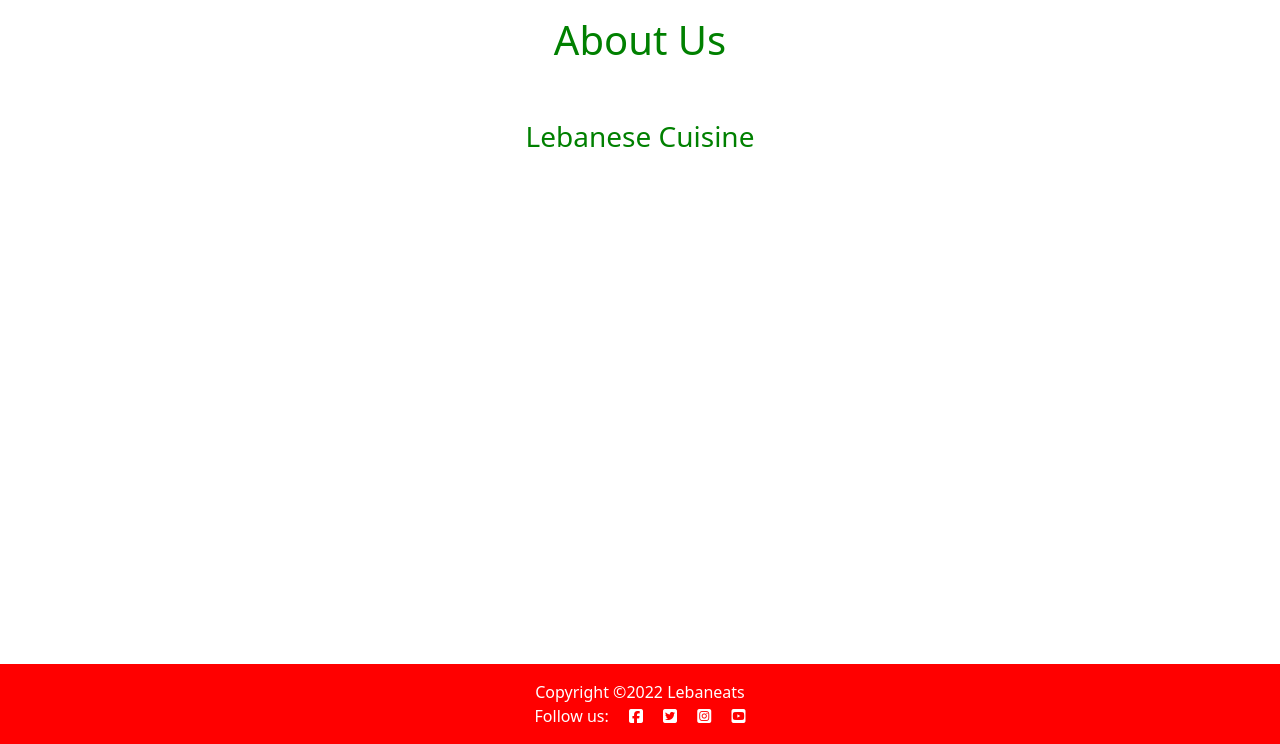
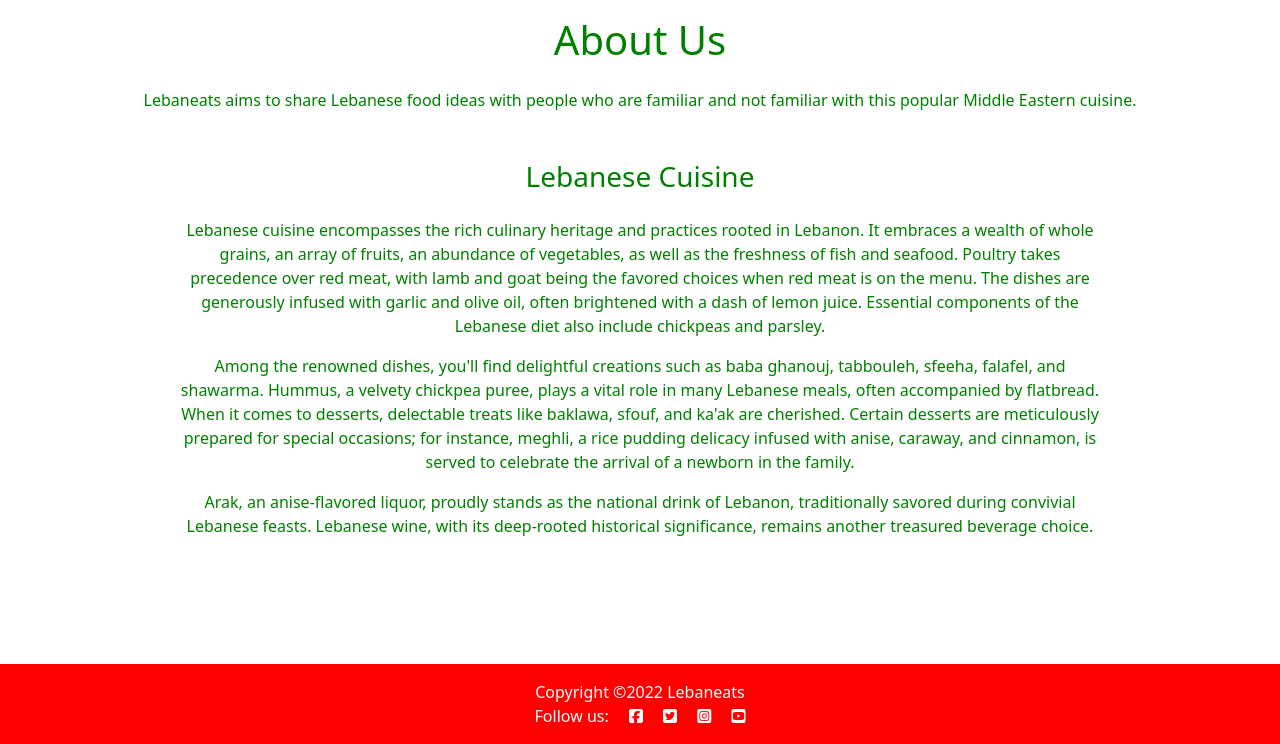
Before and after one commit to Mushbt/lebaneats-pp4, a Django app: page /about_us/ in a window 1280 px wide. Shown: the part 56-800 px from the top of the page. Run offline with Django 3.2, Linux system fonts and the light colour scheme; some libraries are stand-ins or nearby versions.

Commit message:
Add further content and styling to about us html file

```diff
--- a/templates/about_us.html
+++ b/templates/about_us.html
@@ -7,11 +7,28 @@
     <div class="row">
         <div class="col-12 mx-auto mt-3">
             <h1 class="text-center-mt-3 mb-4" style="color: green;">About Us</h1>
-            <p></p>
+            <p style="color: green;">Lebaneats aims to share Lebanese food ideas with people who are familiar and not
+                familiar with this popular Middle Eastern cuisine.</p>
         </div>
         <div class="col-10 mx-auto mt-3 mb-5">
             <h3 class="text-center mt-3 mb-4" style="color: green;">Lebanese Cuisine</h3>
-            <p></p>
+            <p style="color: green;">Lebanese cuisine encompasses the rich culinary heritage and practices rooted in Lebanon. It embraces a
+                wealth of whole grains, an array of fruits, an abundance of vegetables, as well as the freshness of fish
+                and seafood. Poultry takes precedence over red meat, with lamb and goat being the favored choices when
+                red meat is on the menu. The dishes are generously infused with garlic and olive oil, often brightened
+                with a dash of lemon juice. Essential components of the Lebanese diet also include chickpeas and
+                parsley.</p>
+
+            <p style="color: green;">Among the renowned dishes, you'll find delightful creations such as baba ghanouj, tabbouleh, sfeeha,
+                falafel, and shawarma. Hummus, a velvety chickpea puree, plays a vital role in many Lebanese meals,
+                often accompanied by flatbread. When it comes to desserts, delectable treats like baklawa, sfouf, and
+                ka'ak are cherished. Certain desserts are meticulously prepared for special occasions; for instance,
+                meghli, a rice pudding delicacy infused with anise, caraway, and cinnamon, is served to celebrate the
+                arrival of a newborn in the family.</p>
+
+            <p style="color: green;">Arak, an anise-flavored liquor, proudly stands as the national drink of Lebanon, traditionally savored
+                during convivial Lebanese feasts. Lebanese wine, with its deep-rooted historical significance, remains
+                another treasured beverage choice.</p>
         </div>
     </div>
 </div>
```
